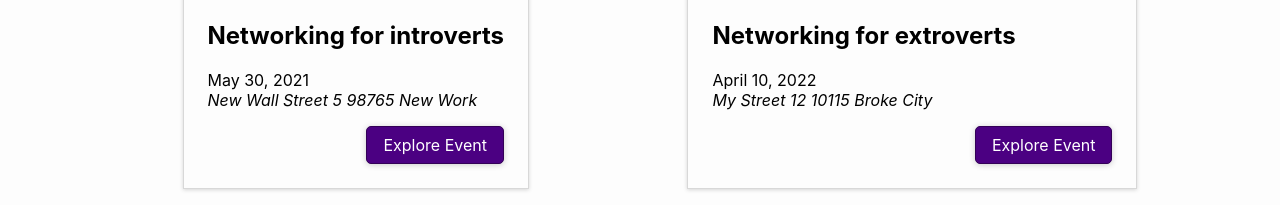
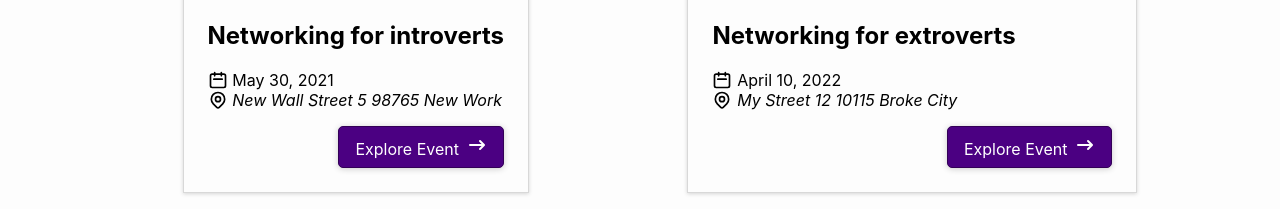
Before and after one commit to julia-joseph/events-tracker, a Next.js app: page / in a window 1280 px wide. Shown: the part 426-644 px from the top of the page. Built offline with nearby package versions, Linux system fonts and the light colour scheme.

Commit message:
adding icons to event item

```diff
--- a/components/events/event-item.js
+++ b/components/events/event-item.js
@@ -1,5 +1,8 @@
 import classes from '../../styles/event-item.module.css';
 import Button from '../../ui/button';
+import DateIcon from '../../icons/date-icon';
+import AddressIcon from '../../icons/address-icon';
+import ArrowRightIcon from '../../icons/arrow-right-icon';
 
 const EventItem = props => {
     const { title, image, date, address, id } = props;
@@ -20,15 +23,26 @@ const EventItem = props => {
             <div>
                 <div>
                     <h2>{title}</h2>
-                    <div>
+                    <div className={classes.date}>
+                        <span className={classes.icon}>
+                            <DateIcon />
+                        </span>
                         <time>{formattedDate}</time>
                     </div>
-                    <div>
+                    <div className={classes.address}>
+                        <span className={classes.icon}>
+                            <AddressIcon />
+                        </span>
                         <address>{formattedAddress}</address>
                     </div>
                 </div>
                 <div className={classes.button}>
-                    <Button link={exploreLink}>Explore Event</Button>
+                    <Button link={exploreLink}>
+                        <span>Explore Event</span>
+                        <span className={classes.arrow_icon}>
+                            <ArrowRightIcon />
+                        </span>
+                    </Button>
                 </div>
             </div>
         </li>
--- a/styles/event-item.module.css
+++ b/styles/event-item.module.css
@@ -15,8 +15,28 @@
     border-radius: 0.25rem;
 }
 
+.date, .address {
+    display: flex;
+    gap: 0.3rem;
+}
+
 .button {
     padding-top: 1rem;
     display: flex;
     justify-content: flex-end;
 }
+
+.icon, .arrow-icon {
+    display: inline-flex;
+    justify-content: center;
+    align-items: center;
+}
+
+.icon svg, .arrow_icon svg {
+    width: 1.25rem;
+    height: 1.25rem;
+}
+
+.arrow_icon {
+    margin-left: 0.5rem;
+}
```
